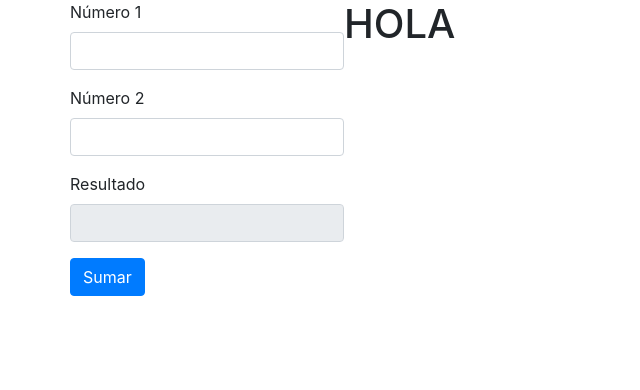
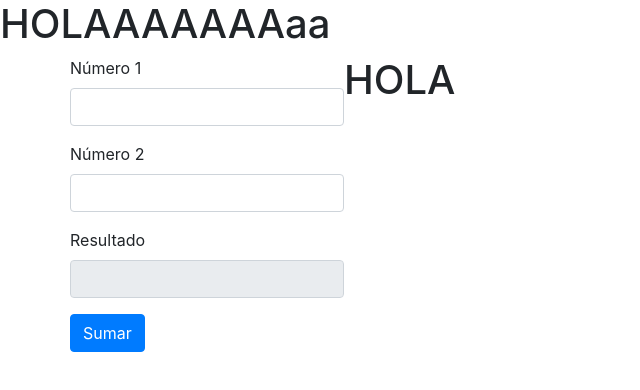
Before and after one commit to MatiasSalasV/MatiasSV.github.io, a plain HTML site: page index.html in a window 1280 px wide. Shown: the whole page, without its empty margins (0-640 px from the left). Drawn offline with nearby package versions, Linux system fonts and the light colour scheme.

Commit message:
prueba de code space GITHUB22

```diff
--- a/index.html
+++ b/index.html
@@ -19,7 +19,7 @@
 </head>
 <body>
     <header>
-
+        <h1>HOLAAAAAAAaa</h1>
     </header>
 
     <main>
```
